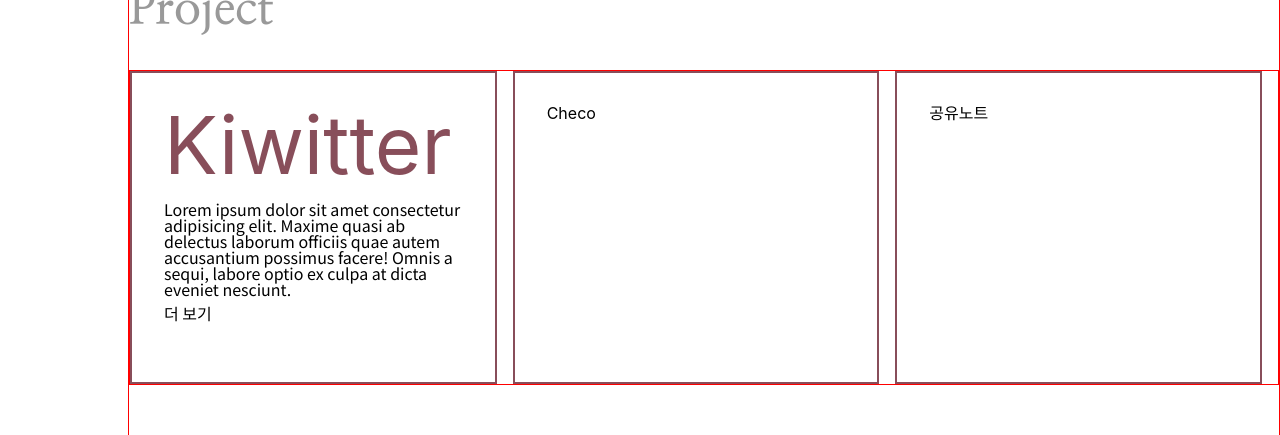
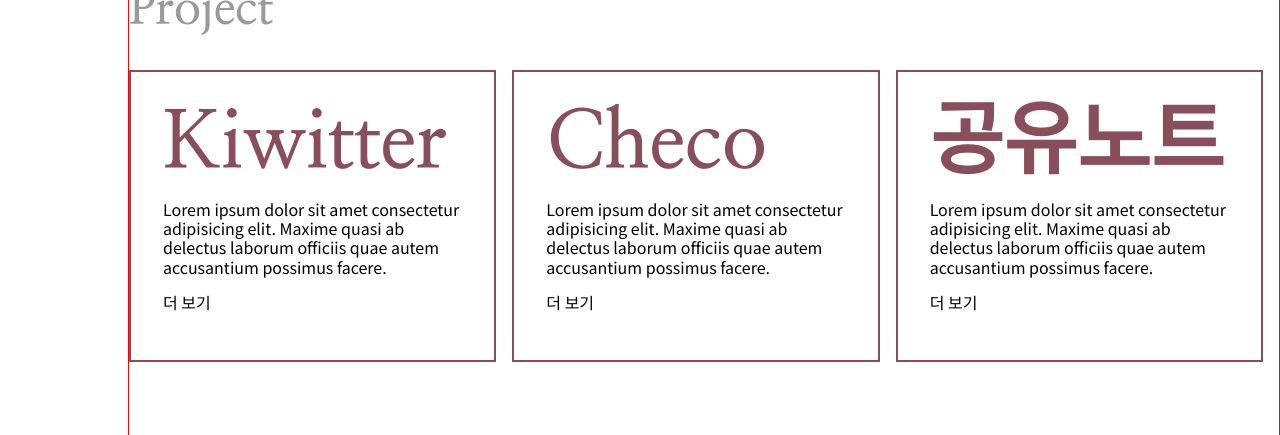
Before and after one commit to dahhnym/danimkim-portfolio, a React (Create React App) app: page / in a window 1280 px wide. Shown: the part 1051-1486 px from the top of the page. Built offline with nearby package versions, Linux system fonts and the light colour scheme.

Commit message:
♻️ generate Project Card component

```diff
--- /dev/null
+++ b/src/components/ProjectCard.tsx
@@ -0,0 +1,70 @@
+import { Link } from 'react-router-dom';
+import styled from 'styled-components';
+
+interface ProjectCardProps {
+  projectName: string;
+}
+
+const ProjectCard = ({ projectName }: ProjectCardProps) => {
+  return (
+    <Link to="/project">
+      <Overlay>
+        <Card>
+          <h3>{projectName}</h3>
+          <p>
+            Lorem ipsum dolor sit amet consectetur adipisicing elit. Maxime
+            quasi ab delectus laborum officiis quae autem accusantium possimus
+            facere.
+          </p>
+          <p>더 보기</p>
+        </Card>
+      </Overlay>
+    </Link>
+  );
+};
+
+export default ProjectCard;
+
+const Overlay = styled.div``;
+
+const Card = styled.article`
+  border: solid 2px #884e5a;
+  margin-right: 1rem;
+  padding: 1.5rem;
+  box-sizing: border-box;
+  min-width: 300px;
+  h3 {
+    font-family: 'Nanum Myeongjo', serif;
+    font-size: 4rem;
+    font-weight: bold;
+    margin-bottom: 1rem;
+    color: #884e5a;
+  }
+  a {
+    line-height: 2;
+  }
+  p {
+    line-height: 1.2;
+    margin-bottom: 1rem;
+  }
+
+  @media screen and (min-width: 640px) {
+    h3 {
+      font-size: 3.5rem;
+    }
+    &:hover,
+    ${Overlay} {
+      transition: 0.2s ease-in-out;
+      background-color: #884e5a;
+      color: #eee;
+    }
+  }
+  @media screen and (min-width: 1024px) {
+    h3 {
+      font-size: 5rem;
+      line-height: 5rem;
+      margin-bottom: 1rem;
+    }
+    padding: 2rem;
+  }
+`;
--- a/src/components/Projects.tsx
+++ b/src/components/Projects.tsx
@@ -1,34 +1,21 @@
 import styled from 'styled-components';
 import Heading from '../elements/Heading';
+import ProjectCard from './ProjectCard';
 
 const Projects = () => {
+  const projectArr = ['Kiwitter', 'Checo', '공유노트'];
   return (
     <Section>
       <Heading>Project</Heading>
       <div>
         <CarouselBox>
-          <li>
-            <a href='/project'>
-              <Overlay>
-                <Card>
-                  <h3>Kiwitter</h3>
-                  <p>
-                    Lorem ipsum dolor sit amet consectetur adipisicing elit.
-                    Maxime quasi ab delectus laborum officiis quae autem
-                    accusantium possimus facere! Omnis a sequi, labore optio ex
-                    culpa at dicta eveniet nesciunt.
-                  </p>
-                  <a href='/project'>더 보기</a>
-                </Card>
-              </Overlay>
-            </a>
-          </li>
-          <li>
-            <Card>Checo</Card>
-          </li>
-          <li>
-            <Card>공유노트</Card>
-          </li>
+          {projectArr.map((project) => {
+            return (
+              <li key={project}>
+                <ProjectCard projectName={project} />
+              </li>
+            );
+          })}
         </CarouselBox>
       </div>
     </Section>
@@ -40,47 +27,6 @@ export default Projects;
 const Section = styled.section``;
 
 const CarouselBox = styled.ul`
-  border: solid 1px red;
   display: flex;
   overflow-x: scroll;
-  li {
-    min-width: 300px;
-    width: 100%;
-  }
 `;
-
-const Overlay = styled.div``;
-
-const Card = styled.article`
-  border: solid 2px #884e5a;
-  height: 245px;
-  margin-right: 1rem;
-  padding: 1.5rem;
-  h3 {
-    font-size: 4rem;
-    margin-bottom: 1rem;
-    color: #884e5a;
-  }
-  a {
-    line-height: 2;
-  }
-  &:hover,
-  ${Overlay} {
-    transition: 0.2s ease-in-out;
-    background-color: #884e5a;
-    color: #eee;
-  }
-  @media screen and (min-width: 640px) {
-    h3 {
-      font-size: 3.5rem;
-    }
-    @media screen and (min-width: 1024px) {
-      h3 {
-        font-size: 5rem;
-        line-height: 5rem;
-        margin-bottom: 1rem;
-      }
-      padding: 2rem;
-    }
-  }
-`;
```
